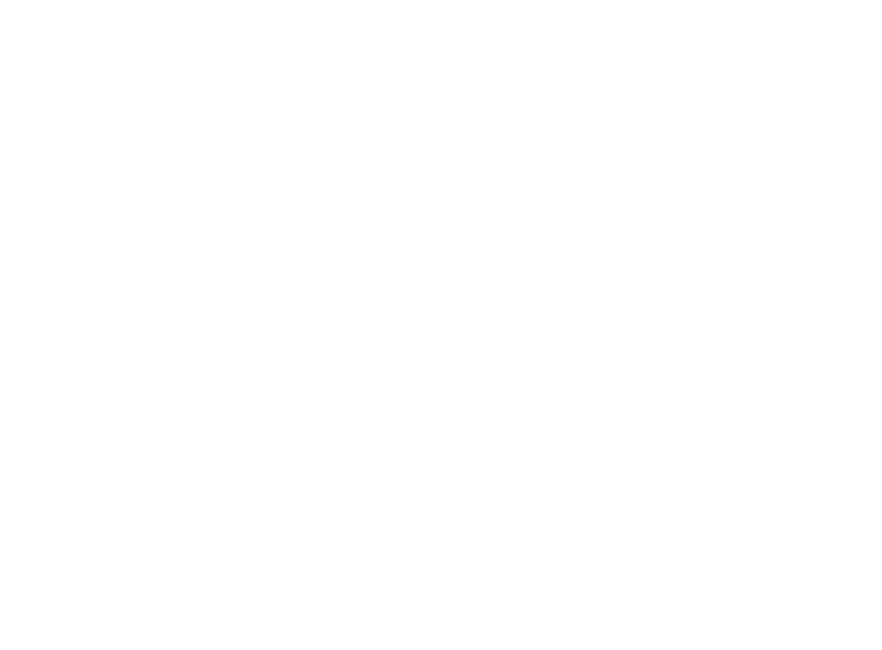
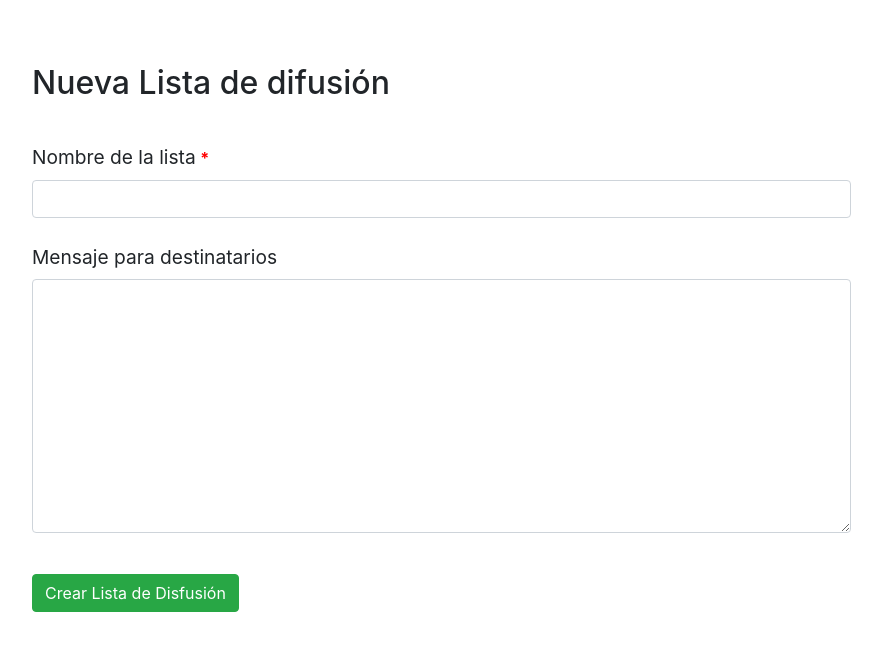
Before and after one commit to saitcmty/Sponsor-Demon, a website: page public/newDissemination.html in a window 1280 px wide. Shown: the whole page, without its empty margins (96-978 px from the left). Drawn offline with nearby package versions, Linux system fonts and the light colour scheme.

Commit message:
Added newDissemination.html frontend

```diff
--- a/public/css/newDissemination.css
+++ b/public/css/newDissemination.css
@@ -0,0 +1,33 @@
+.main-content {
+	margin-left: 10%;
+	margin-right: 10%;
+	margin-top: 5%;
+	margin-bottom: 10%;
+}
+
+.new-dissemination-title {
+	/*text-align: center;	*/
+}
+
+.new-list-name {
+	font-size: 120%;
+	margin-top: 4%;
+	text-align: left;
+}
+
+.new-dissemination-input {
+	margin-right: 20%;
+}
+
+.mandatory {
+	color: red;
+	font-weight: bold;
+}
+
+.content {
+	margin-top: 3%;
+}
+
+.create-new-list {
+	margin-top: 5%;
+}
--- a/public/newDissemination.html
+++ b/public/newDissemination.html
@@ -8,6 +8,16 @@
 	<link rel="stylesheet" type="text/css" href="./css/newDissemination.css">
 </head>
 <body>
-
+	<main class="main-content">
+		<h2 class="new-dissemination-title">Nueva Lista de difusi&oacute;n</h2>
+		<div class="form-group new-dissemination-input">
+			<label class="new-list-name" for="usr">Nombre de la lista</label>
+			<span class="mandatory">*</span>
+			<input type="text" class="form-control" id="list-name">
+			<label class="new-list-name content" for="comment">Mensaje para destinatarios</label>
+  		<textarea class="form-control" rows="10" id="comment"></textarea>
+  		<button type="button" class="btn btn-success create-new-list">Crear Lista de Disfusi&oacute;n</button>
+		</div>
+	</main>
 </body>
 </html>
```
